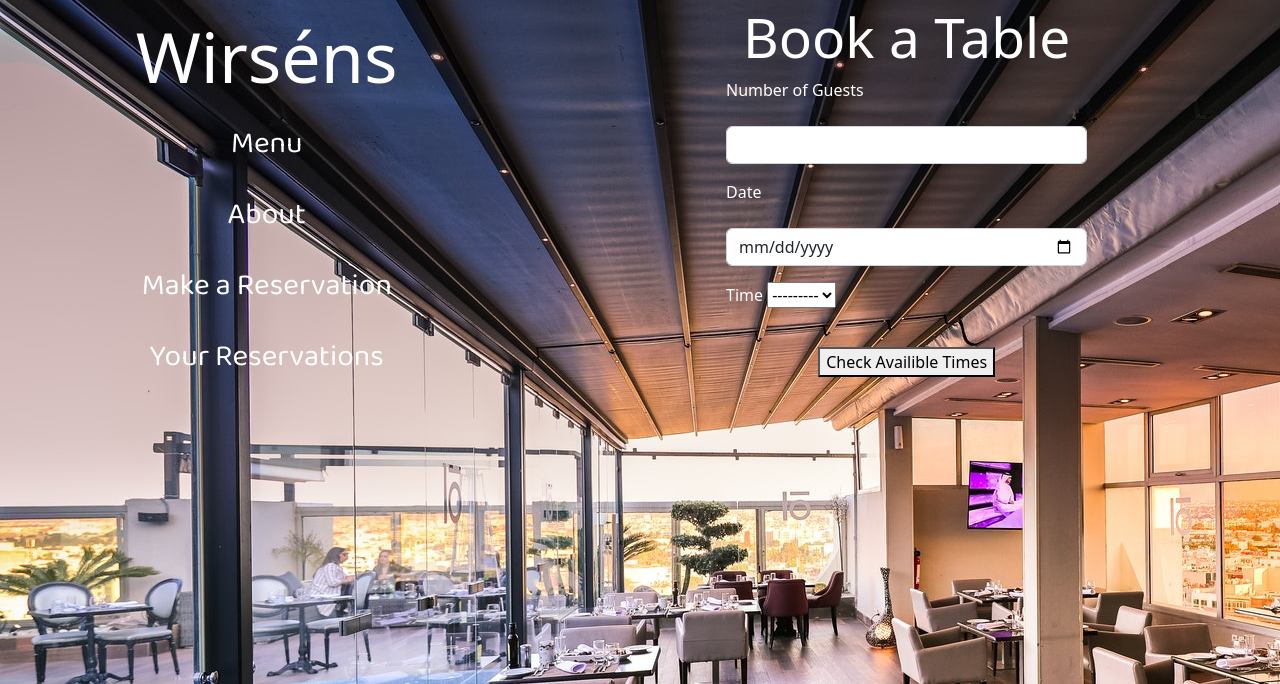
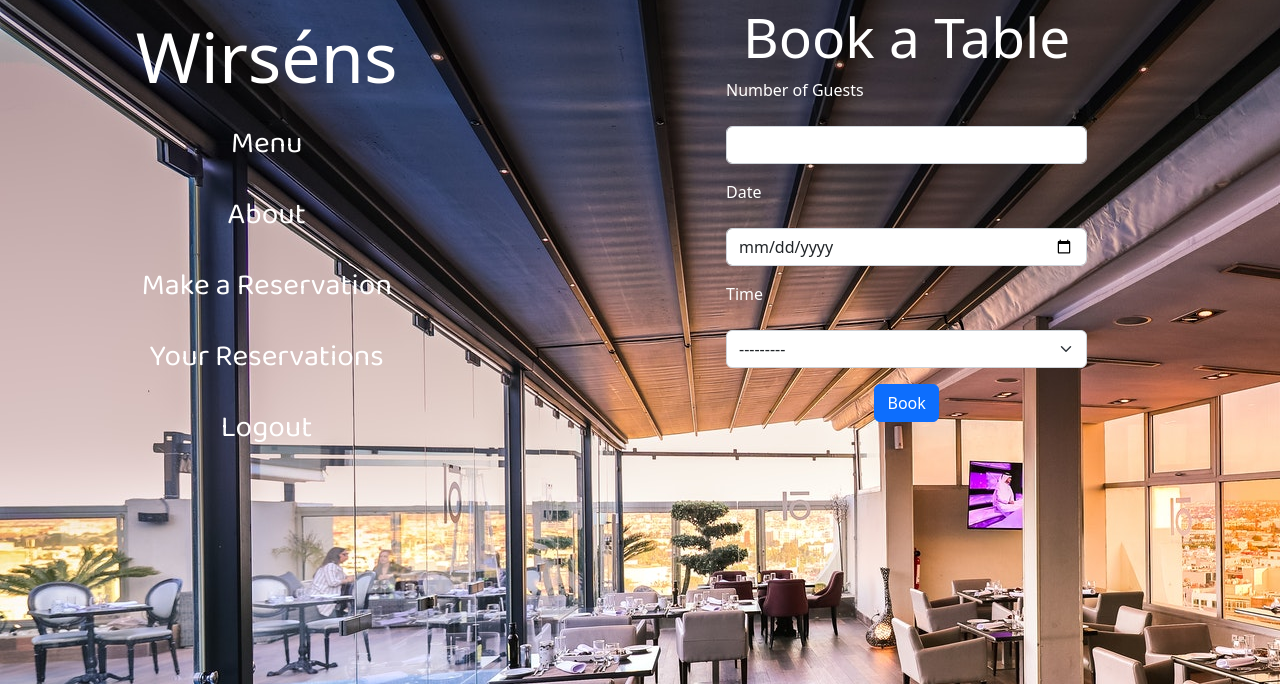
Before and after one commit to FilipWirsen/Wirsen-Restaurant, a Django app: page /reservation in a window 1280 px wide. Shown: the part 116-800 px from the top of the page. Run offline with Django 3.2, Linux system fonts and the light colour scheme; a user stored in the database is signed in; some libraries are stand-ins or nearby versions.

Commit message:
Update reservation.html form

```diff
--- a/restaurant/models.py
+++ b/restaurant/models.py
@@ -1,6 +1,5 @@
 from django.db import models
 from django.utils import timezone
-import datetime
 from django.contrib.auth.models import User
 
 # Create your models here.
@@ -30,6 +29,8 @@ class Reservation(models.Model):
     user = models.ForeignKey(User, on_delete=models.CASCADE, default=None)
     party_size = models.IntegerField()
     table = models.ForeignKey(Table, on_delete=models.CASCADE)
+    table_two = models.ForeignKey(
+        Table, on_delete=models.CASCADE, blank=True, null=True, related_name='table_two')
     book_date = models.DateField(default=timezone.now)
     TIME_CHOICES = [
         (1050, '17:30'),
--- a/templates/base.html
+++ b/templates/base.html
@@ -24,6 +24,7 @@
           {% if user.is_authenticated %}
           <a class="nav-link text-white" href="{% url 'reservation' %}">Make a Reservation</a>
           <a class="nav-link text-white" href="{% url 'edit_reservation' %}">Your Reservations</a>
+          <a class="nav-link text-white" href="{% url 'logout' %}">Logout</a>
           {% else %}
           <a class="nav-link text-white" href="{% url 'register' %}">Register</a>
           <a class="nav-link text-white" href="{% url 'login' %}">Login</a>
--- a/templates/reservation/reservation.html
+++ b/templates/reservation/reservation.html
@@ -1,7 +1,6 @@
 {% extends 'base.html' %}
 {% block title %}Reservation{% endblock %}
 {% block content %}
-{% load crispy_forms_tags %}
 
 
 <form action="" method="POST">
@@ -18,11 +17,15 @@
         </div>
         <div class="mb-3">
           <label for="book_time" class="form-label"><P>Time</P></label>
-          {{form.book_time}}
+          <select name="book_time" required="" id="id_book_time" class="form-select">
+            {% for key, value in form.fields.book_time.choices %}
+            <option value="{{ key }}">{{ value }}</option>
+            {% endfor %}
+          </select>
         </div>
 
         <div class="d-flex justify-content-center">
-          <button type="submit">Check Availible Times</button>
+          <button type="submit" class="btn btn-primary">Book</button>
       </div>
     </div>
 </form>
```
Also changed, not shown: db.sqlite3, restaurant/migrations/0016_reservation_table_two.py (added), restaurant/views.py (line endings or trailing spaces).
